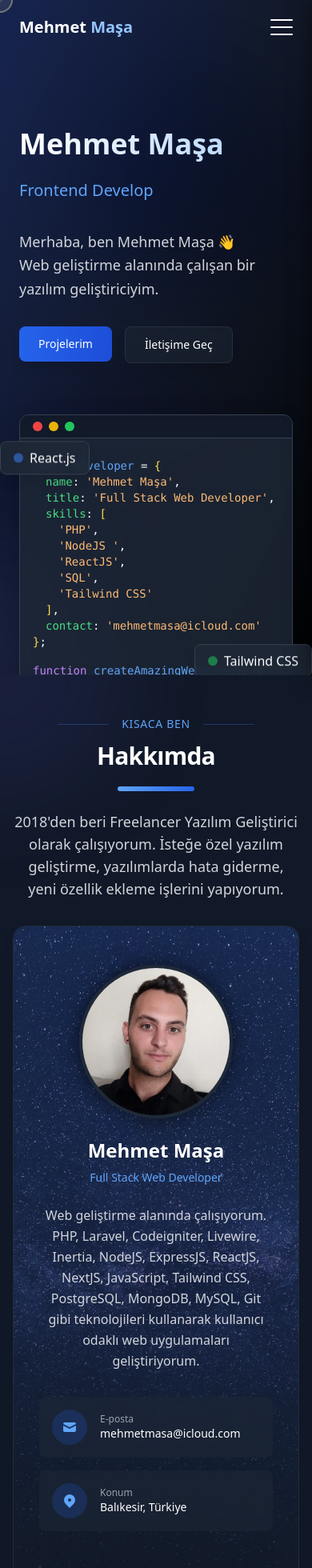
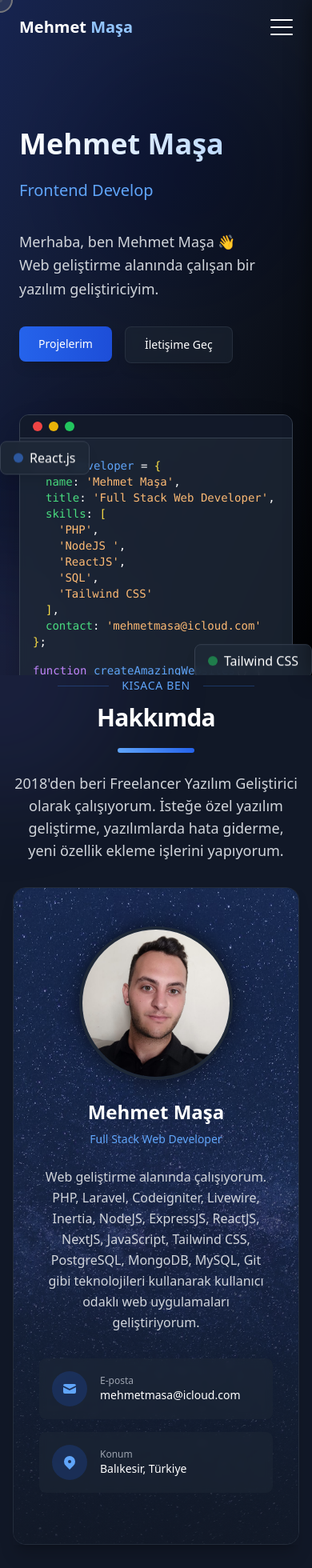
Before and after one commit to mehmetmasa/reactjs-portfolio, a React (Create React App) app: page / in a window 390 px wide. Shown: the top 1960 px of the page at 80% size. Built offline with nearby package versions, Linux system fonts and the light colour scheme.

Commit message:
fix: Remove .idea files and add to gitignore, update About section styling

```diff
--- a/src/components/sections/AboutSection.js
+++ b/src/components/sections/AboutSection.js
@@ -70,7 +70,7 @@ function AboutSection() {
   };
 
   return (
-    <section className="bg-gray-900 py-12 lg:py-20" id="about">
+    <section className="bg-gray-900 lg:py-20" id="about">
       <motion.div
         className="max-w-7xl mx-auto px-4 sm:px-6 lg:px-8 relative z-10"
         initial="hidden"
```
Also changed, not shown: 1 other file (tests, documents, lock files or other folders).
